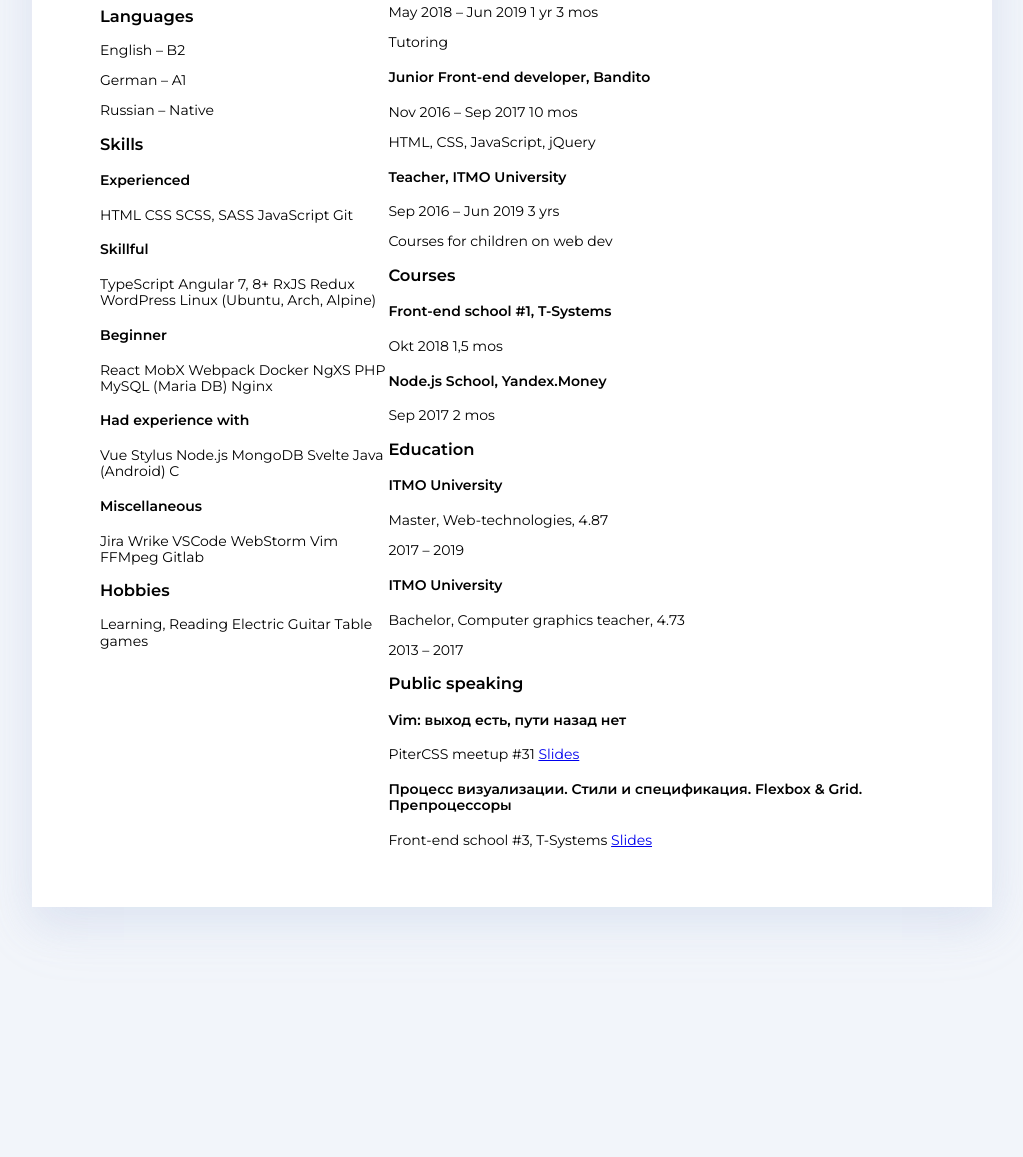
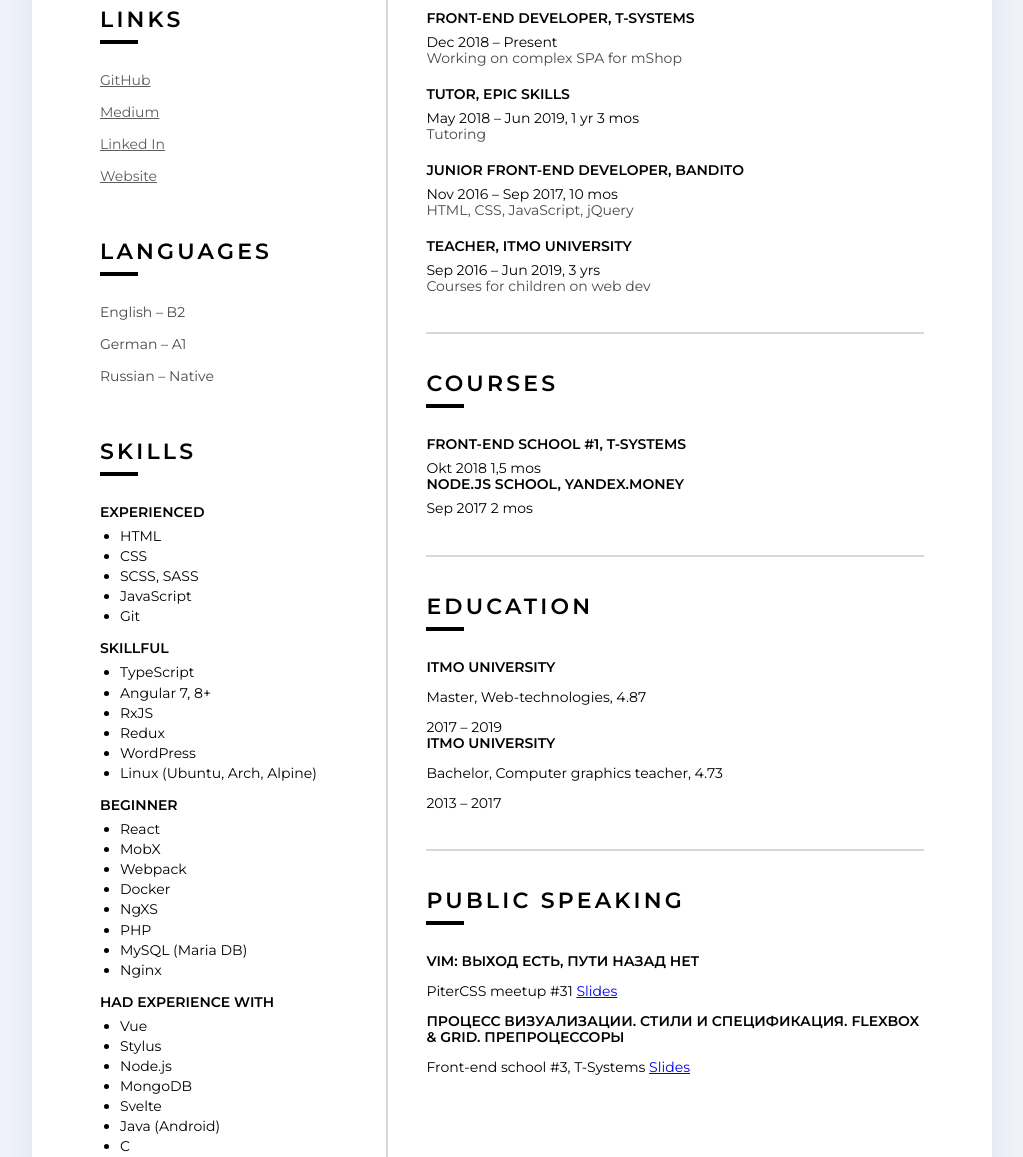
Before and after one commit to NerianMin/nerianbortein.com, a website: page index.html in a window 1280 px wide. Shown: the part 531-1688 px from the top of the page, without its empty margins (128-1151 px from the left). Before the commit the page ends 1518 px from the top, so only its background shows below. Drawn offline with Linux system fonts and the light colour scheme.

Commit message:
feat(sidebar): add styles

```diff
--- a/index.html
+++ b/index.html
@@ -18,7 +18,7 @@
       <img class="title__image" src="img/avatar.jpg" alt="Artem Senin, Front-end developer, picture">
     </header>
     <div class="general-info">
-      <section class="info-section">
+      <section class="info-section info-section--no-border">
         <h3 class="info-section__heading">Info</h3>
         <h4 class="info-section__sub-heading">Phone</h4>
         <div class="info-section__text">
@@ -29,78 +29,79 @@
           <a href="mailto:artemee.senin@yandex.ru">artemee.senin@yandex.ru</a>
         </div>
       </section>
-      <section class="info-section">
+      <section class="info-section info-section--no-border">
         <h3 class="info-section__heading">Links</h3>
         <a href="https://github.com/ArtemeeSenin" class="info-section__link">GitHub</a>
         <a href="https://medium.com/@artemee.senin" class="info-section__link">Medium</a>
         <a href="https://linkedin.com/in/artem-senin-496513175" class="info-section__link">Linked In</a>
         <a href="https://artemeesenin.github.io/" class="info-section__link">Website</a>
       </section>
-      <section class="info-section">
+      <section class="info-section info-section--no-border">
         <h3 class="info-section__heading">Languages</h3>
         <div class="info-section__text">
-          <p>English – B2</p>
-          <p>German – A1</p>
-          <p>Russian – Native</p>
+          <p>English &ndash; B2</p>
+          <p>German &ndash; A1</p>
+          <p>Russian &ndash; Native</p>
         </div>
       </section>
-      <section class="info-section">
+      <section class="info-section info-section--no-border">
         <h3 class="info-section__heading">Skills</h3>
         <h4 class="info-section__sub-heading">Experienced</h4>
-        <p class="info-section__list">
-          <span>HTML</span>
-          <span>CSS</span>
-          <span>SCSS, SASS</span>
-          <span>JavaScript</span>
-          <span>Git</span>
-        </p>
+        <ul class="info-section__list">
+          <li>HTML</li>
+          <li>CSS</li>
+          <li>SCSS, SASS</li>
+          <li>JavaScript</li>
+          <li>Git</li>
+        </ul>
         <h4 class="info-section__sub-heading">Skillful</h4>
-        <p class="info-section__list">
-          <span>TypeScript</span>
-          <span>Angular 7, 8+</span>
-          <span>RxJS</span>
-          <span>Redux</span>
-          <span>WordPress</span>
-          <span>Linux (Ubuntu, Arch, Alpine)</span>
-        </p>
+        <ul class="info-section__list">
+          <li>TypeScript</li>
+          <li>Angular 7, 8+</li>
+          <li>RxJS</li>
+          <li>Redux</li>
+          <li>WordPress</li>
+          <li>Linux (Ubuntu, Arch, Alpine)</li>
+        </ul>
         <h4 class="info-section__sub-heading">Beginner</h4>
-        <p class="info-section__list">
-          <span>React</span>
-          <span>MobX</span>
-          <span>Webpack</span>
-          <span>Docker</span>
-          <span>NgXS</span>
-          <span>PHP</span>
-          <span>MySQL (Maria DB)</span>
-          <span>Nginx</span>
-        </p>
+        <ul class="info-section__list">
+          <li>React</li>
+          <li>MobX</li>
+          <li>Webpack</li>
+          <li>Docker</li>
+          <li>NgXS</li>
+          <li>PHP</li>
+          <li>MySQL (Maria DB)</li>
+          <li>Nginx</li>
+        </ul>
         <h4 class="info-section__sub-heading">Had experience with</h4>
-        <p class="info-section__list">
-          <span>Vue</span>
-          <span>Stylus</span>
-          <span>Node.js</span>
-          <span>MongoDB</span>
-          <span>Svelte</span>
-          <span>Java (Android)</span>
-          <span>C</span>
+        <ul class="info-section__list">
+          <li>Vue</li>
+          <li>Stylus</li>
+          <li>Node.js</li>
+          <li>MongoDB</li>
+          <li>Svelte</li>
+          <li>Java (Android)</li>
+          <li>C</li>
+        </ul>
         <h4 class="info-section__sub-heading">Miscellaneous</h4>
-        <p class="info-section__list">
-          <span>Jira</span>
-          <span>Wrike</span>
-          <span>VSCode</span>
-          <span>WebStorm</span>
-          <span>Vim</span>
-          <span>FFMpeg</span>
-          <span>Gitlab</span>
-        </p>
+        <ul class="info-section__list">
+          <li>Jira</li>
+          <li>Wrike</li>
+          <li>VSCode</li>
+          <li>WebStorm</li>
+          <li>Vim</li>
+          <li>FFMpeg</li>
+          <li>Gitlab</li>
+        </ul>
       </section>
-      <section class="info-section">
+      <section class="info-section info-section--no-border">
         <h3 class="info-section__heading">Hobbies</h3>
-        <p class="info-section__list">
-          <span>Learning, Reading</span>
-          <span>Electric Guitar</span>
-          <span>Table games</span>
-        </p>
+        <ul class="info-section__list">
+          <li>Learning, Reading</li>
+          <li>Electric Guitar</li>
+          <li>Table games</li>
+        </ul>
       </section>
     </div>
     <div class="experience-info">
@@ -115,7 +116,7 @@
         <h4 class="info-section__sub-heading">Front-end developer, T-Systems</h4>
         <div class="info-section__time">
           <time class="info-section__date">Dec 2018</time>
-          <span> – </span>
+          <span> &ndash; </span>
           <time class=info-section__date">Present</time>
         </div>
         <div class="info-section__text">
@@ -124,8 +125,8 @@
         <h4 class="info-section__sub-heading">Tutor, Epic Skills</h4>
         <div class="info-section__time">
           <time class="info-section__date">May 2018</time>
-          <span> – </span>
-          <time class=info-section__date">Jun 2019</time>
+          <span> &ndash; </span>
+          <time class=info-section__date">Jun 2019</time>,
           <span class="info-section__duration" aria-label="Duration of employment">1 yr 3 mos</span>
         </div>
         <div class="info-section__text">
@@ -134,8 +135,8 @@
         <h4 class="info-section__sub-heading">Junior Front-end developer, Bandito</h4>
         <div class="info-section__time">
           <time class="info-section__date">Nov 2016</time>
-          <span> – </span>
-          <time class=info-section__date">Sep 2017</time>
+          <span> &ndash; </span>
+          <time class=info-section__date">Sep 2017</time>,
           <span class="info-section__duration" aria-label="Duration of employment">10 mos</span>
         </div>
         <div class="info-section__text">
@@ -143,7 +144,9 @@
         </div>
         <h4 class="info-section__sub-heading">Teacher, ITMO University</h4>
         <div class="info-section__time">
-          <time class="info-section__date">Sep 2016</time><span> – </span><time class=info-section__date">Jun 2019</time>
+          <time class="info-section__date">Sep 2016</time>
+          <span> &ndash; </span>
+          <time class=info-section__date">Jun 2019</time>,
           <span class="info-section__duration" aria-label="Duration of employment">3 yrs</span>
         </div>
         <div class="info-section__text">
--- a/scss/_css-variables.scss
+++ b/scss/_css-variables.scss
@@ -1,10 +1,24 @@
 @import "scss-variables";
+@import "mixins";
 
 html {
+  --base-font-size: 12px;
+  --primary-text-color: #000;
+  --light-text-color: #494949;
+  --x-light-text-color: #5d5d5d;
+  --border-color: #d8d8d8;
+  --primary-background-color: #fff;
+  --secondary-background-color: #f2f5fa;
+}
+
+@include going-large($breakpoint-x-small) {
+  html {
+    --base-font-size: 14px;
+  }
+}
+
+@include going-large($breakpoint-small) {
+  html {
     --base-font-size: 16px;
-    --primary-text-color: #000;
-    --light-text-color: #494949;
-    --x-light-text-color: #5d5d5d;
-    --primary-background-color: #fff;
-    --secondary-background-color: #f2f5fa;
+  }
 }
--- a/scss/_scss-variables.scss
+++ b/scss/_scss-variables.scss
@@ -1,6 +1,11 @@
+// Sizes
+$breakpoint-x-small: 450px;
 $breakpoint-small: 750px;
 $breakpoint-medium: 960px;
 $container-max-width: $breakpoint-medium;
+$spacing: 38px;
+
+$border: 2px solid var(--border-color);
 
 // Colors
 $primary-drop-shadow-color: rgb(186,200,227);
--- a/scss/blocks/_container.scss
+++ b/scss/blocks/_container.scss
@@ -13,7 +13,7 @@
   margin: 0;
   box-sizing: border-box;
   max-width: $container-max-width;
-  border-radius: 6px;
+  border-radius: 0;
   background: var(--primary-background-color);
   @include light-drop-shadow();
 }
@@ -29,7 +29,14 @@
 
 @include going-large($breakpoint-medium) {
   .container {
-    border-radius: 0;
+    border-radius: 6px;
     margin: 50px auto 80px;
   }
 }
+
+@include print() {
+  .container {
+    min-width: 960px;
+    box-shadow: unset;
+  }
+}
--- a/scss/blocks/_experience-info.scss
+++ b/scss/blocks/_experience-info.scss
@@ -1,3 +1,14 @@
+@import "../scss-variables";
+@import "../mixins";
+
 .experience-info {
   grid-area: experience-info;
 }
+
+@include going-large($breakpoint-small) {
+  .experience-info {
+    border-top: $border;
+    padding: $spacing 0 0 $spacing;
+    box-sizing: border-box;
+  }
+}
--- a/scss/blocks/_general-info.scss
+++ b/scss/blocks/_general-info.scss
@@ -1,3 +1,15 @@
+@import "../scss-variables";
+@import "../mixins";
+
 .general-info {
   grid-area: general-info;
 }
+
+@include going-large($breakpoint-small) {
+  .general-info {
+    padding: $spacing $spacing 0 0;
+    border-top: $border;
+    border-right: $border;
+    box-sizing: border-box;
+  }
+}
--- /dev/null
+++ b/scss/blocks/_info-section.scss
@@ -0,0 +1,88 @@
+@import "../scss-variables";
+@import "../mixins";
+
+.info-section {
+  margin-bottom: $spacing;
+
+  &:last-child {
+    margin-bottom: 80px;
+  }
+
+  & + & {
+    padding-top: $spacing;
+    border-top: $border;
+  }
+
+  &__heading {
+    margin: 0 0 28px;
+    font-size: 1.375rem;
+    line-height: 1.5rem;
+    font-weight: $font-weight-bold;
+    text-transform: uppercase;
+    letter-spacing: $letter-spacing;
+
+    &:after {
+      content: '';
+      display: block;
+      height: 4px;
+      width: $spacing;
+      background-color: #000;
+      margin-top: 8px;
+    }
+  }
+
+  &__sub-heading {
+    margin: 0 0 8px 0;
+    font-size: .875rem;
+    line-height: 1rem;
+    text-transform: uppercase;
+  }
+
+  &__text {
+    margin-bottom: 20px;
+
+    a, p {
+      margin: 0;
+      display: block;
+      font-size: .875rem;
+      line-height: 1rem;
+      text-decoration: none;
+      color: var(--light-text-color);
+    }
+
+    p {
+      margin-top: 0;
+      margin-bottom: 1rem;
+    }
+  }
+
+  &__link {
+    display: block;
+    margin-bottom: 1rem;
+    font-size: .875rem;
+    line-height: 1rem;
+    color: var(--x-light-text-color);
+  }
+
+  &__list {
+    margin: .5rem 0 1rem 0;
+    padding-left: 1rem;
+
+    li {
+      margin: .25rem;
+    }
+  }
+}
+
+@include going-large($breakpoint-medium) {
+  .info-section {
+    &--no-border {
+      margin-bottom: 56px;
+    }
+
+    & + &--no-border {
+      padding-top: 0;
+      border: unset;
+    }
+  }
+}
--- a/scss/blocks/_title.scss
+++ b/scss/blocks/_title.scss
@@ -1,8 +1,8 @@
-@import '../scss-variables';
+@import "../scss-variables";
+@import "../mixins";
 
 .title {
   grid-area: title;
-  display: flex;
 
   &__credentials {
     flex-grow: 1;
@@ -18,8 +18,9 @@
   }
 
   &__position {
-    margin: 0;
+    margin: 0 0 18px;
     font-size: 1.125rem;
+    line-height: 1.25rem;
     font-weight: $font-weight-light;
     color: var(--light-text-color);
   }
@@ -33,3 +34,13 @@
     filter: grayscale(.25) contrast(130%) saturate(120%);
   }
 }
+
+@include going-large($breakpoint-x-small) {
+  .title {
+    display: flex;
+
+    &__position {
+      margin: 0;
+    }
+  }
+}
--- a/scss/blocks/blocks.scss
+++ b/scss/blocks/blocks.scss
@@ -1,3 +1,5 @@
 @import "container";
 @import "title";
 @import "general-info";
+@import "experience-info";
+@import "info-section";
```
Also changed, not shown: css/blocks.css, css/main.css.
